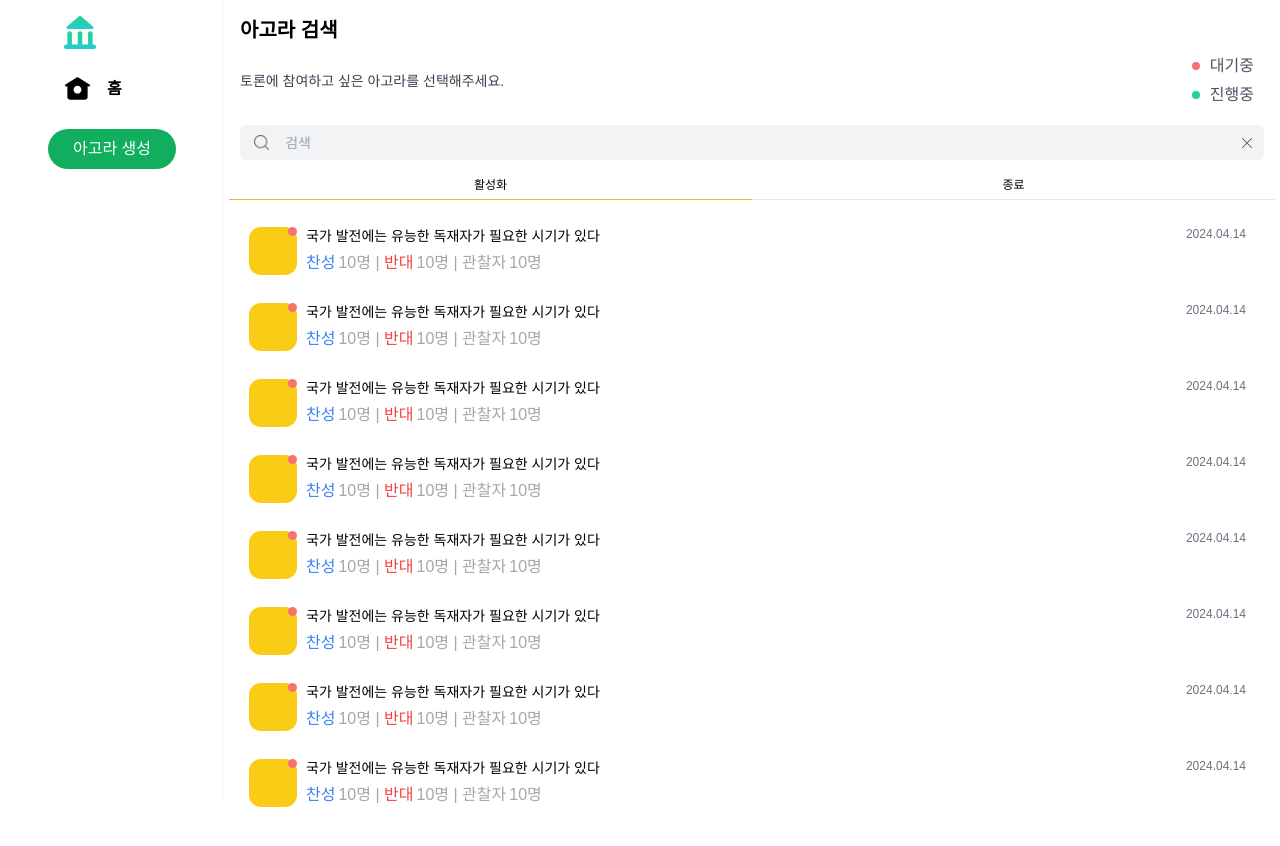
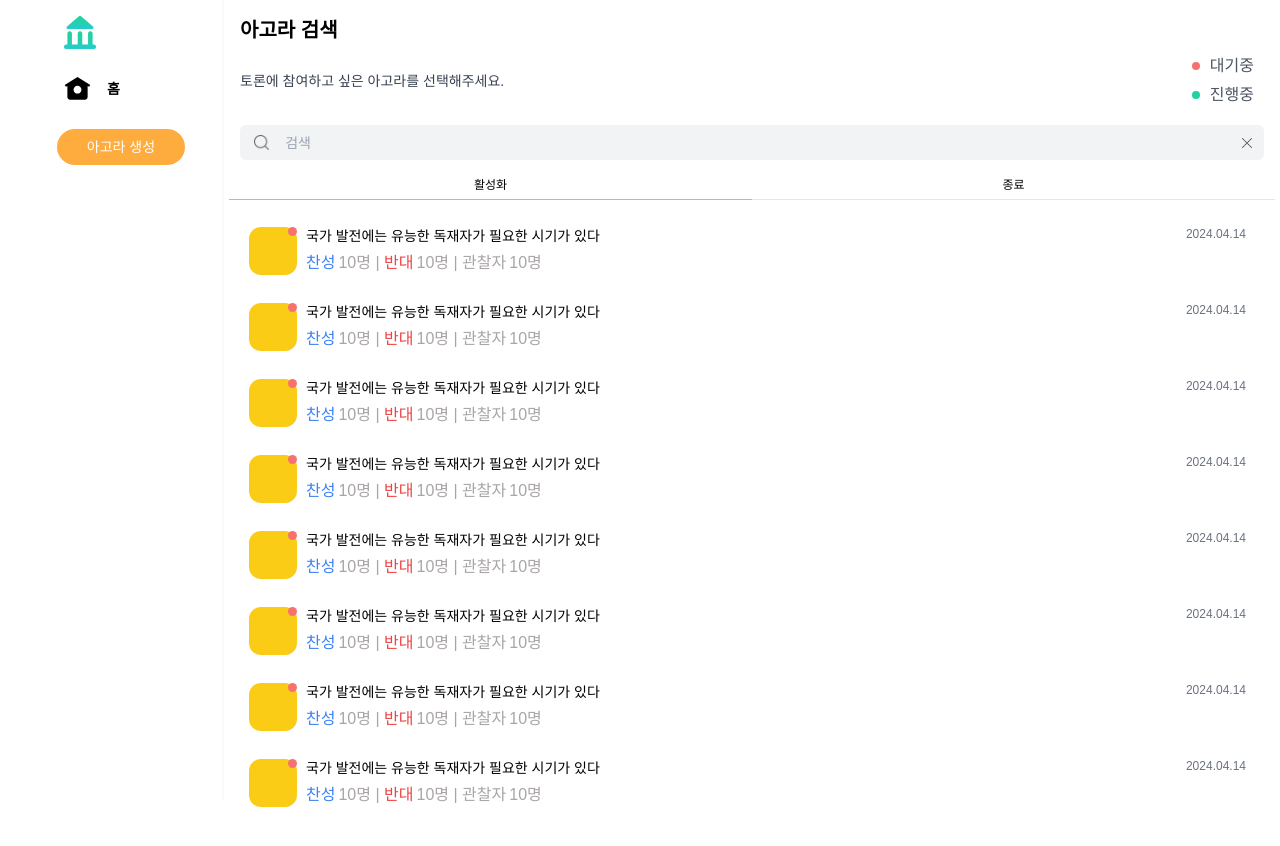
Before and after one commit to Attica-org/athens-client, a Next.js app: page / in a window 1280 px wide. Shown: the top 846 px of the page. Built offline with nearby package versions, Linux system fonts and the light colour scheme.

Commit message:
design: 아고라 생성 버튼 bg sub로 변경

```diff
--- a/src/app/_components/home/molecules/NavLinks.tsx
+++ b/src/app/_components/home/molecules/NavLinks.tsx
@@ -17,7 +17,9 @@ export default function NavLinks() {
             <div className="hover:bg-gray-100 h-3rem p-1rem inline-flex flex-row justify-center items-center mb-1rem rounded-full">
               <HomeIcon className="w-1.5rem" segment={pathname} />
               <span
-                className={`pl-1rem ${pathname === null ? "font-bold" : ""}`}
+                className={`pl-1rem text-sm ${
+                  pathname === null ? "font-bold" : ""
+                }`}
               >
                 홈
               </span>
@@ -25,25 +27,25 @@ export default function NavLinks() {
           </DesktopNavLink>
           <DesktopNavLink
             href="/create-agora"
-            className="bg-athens-main w-8rem p-8 flex justify-center items-center rounded-full"
+            className="bg-athens-sub ml-0.5rem text-sm w-8rem p-8 flex justify-center items-center rounded-full"
           >
             <span className="text-white">아고라 생성</span>
           </DesktopNavLink>
         </ul>
       </div>
-      <div className="block lg:hidden w-full h-4rem border-t-2 border-gray-100">
+      <div className="block lg:hidden w-full h-58 border-t-2 border-gray-100">
         <ul className="flex flex-row h-full justify-around">
           <MobileNavLink
             className="flex p-5 text-xs flex-col justify-center items-center"
             href="/"
           >
-            <HomeIcon className="w-27 pb-2" segment={pathname} />홈
+            <HomeIcon className="w-23 pb-2" segment={pathname} />홈
           </MobileNavLink>
           <MobileNavLink
             className="flex flex-col text-xs justify-center items-center p-10"
             href="/create-agora"
           >
-            <AddIcon className="w-27 pb-2" segment={pathname} />
+            <AddIcon className="w-23 pb-2" segment={pathname} />
             아고라생성
           </MobileNavLink>
         </ul>
```
